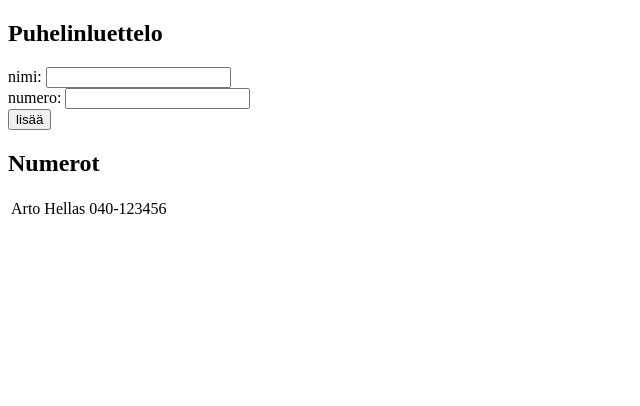
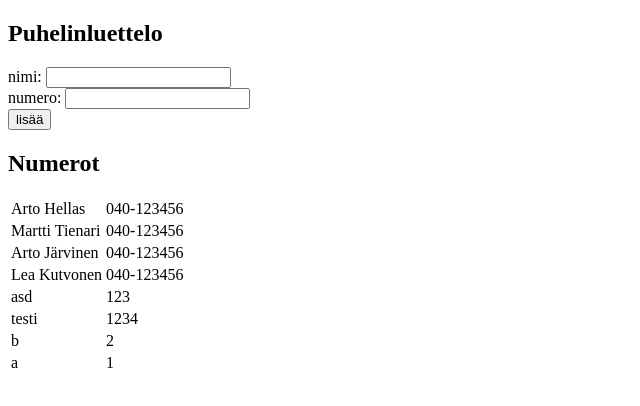
Before and after one commit to Luukalindgren/DTEK2040_2022, a React (Create React App) app in the folder exercise2/phonebook-front/: page / in a window 1280 px wide. Shown: the top 406 px of the page, without its empty margins (0-640 px from the left). Built offline with nearby package versions, Linux system fonts and the light colour scheme; data requests are answered from the project's data file.

Commit message:
2.8 ja 2.9 tehty

```diff
--- /dev/null
+++ b/exercise2/phonebook-front/db.json
@@ -0,0 +1,44 @@
+{
+  "persons": [
+    {
+      "name": "Arto Hellas",
+      "number": "040-123456",
+      "id": 1
+    },
+    {
+      "name": "Martti Tienari",
+      "number": "040-123456",
+      "id": 2
+    },
+    {
+      "name": "Arto Järvinen",
+      "number": "040-123456",
+      "id": 3
+    },
+    {
+      "name": "Lea Kutvonen",
+      "number": "040-123456",
+      "id": 4
+    },
+    {
+      "name": "asd",
+      "number": "123",
+      "id": 5
+    },
+    {
+      "name": "testi",
+      "number": "1234",
+      "id": 6
+    },
+    {
+      "name": "b",
+      "number": "2",
+      "id": 8
+    },
+    {
+      "name": "a",
+      "number": "1",
+      "id": 9
+    }
+  ]
+}
--- a/exercise2/phonebook-front/src/App.js
+++ b/exercise2/phonebook-front/src/App.js
@@ -1,36 +1,52 @@
 import React from 'react';
 import Person from './Person';
+import axios from 'axios';
 
 class App extends React.Component {
   constructor(props) {
     super(props)
     this.state = {
-      persons: [
-        { name: 'Arto Hellas',
-          number: '040-123456'}
-      ],
+      persons: [],
       newName: '',
-      newNumber: ''
+      newNumber: '',
+      id: 0,
     }
+  }
+
+  componentDidMount() {
+    console.log('did mount')
+    axios
+      .get('http://localhost:3001/persons')
+      .then(response => {
+        console.log('promise fulfilled')
+        this.setState({ persons: response.data})
+      })
   }
 
   addPerson = (event) => {
     event.preventDefault()
     const personObject = {
         name: this.state.newName,
-        number: this.state.newNumber
-  }
+        number: this.state.newNumber,
+        id: this.state.persons[this.state.persons.length - 1].id + 1,
+    }
 
     const person = this.state.persons.concat(personObject)
 
     if(this.state.persons.some(x => x.name === personObject.name) || this.state.persons.some(y => y.number === personObject.number)) {
         alert("Person is already in the phonebook!")
     } else {
-    this.setState({
-        persons: person,
-        newName: '',
-        newNumber: '' })
-    }
+      axios
+        .post('http://localhost:3001/persons', personObject)
+        .then(response => {
+          console.log(response)
+          this.setState({
+            persons: person,
+            newName: '',
+            newNumber: '',
+            id: 0 })
+          })
+        }
   }
 
   handleNameChange = (event) => {
--- a/exercise2/phonebook-front/src/index.css
+++ /dev/null
@@ -1,13 +0,0 @@
-body {
-  margin: 0;
-  font-family: -apple-system, BlinkMacSystemFont, 'Segoe UI', 'Roboto', 'Oxygen',
-    'Ubuntu', 'Cantarell', 'Fira Sans', 'Droid Sans', 'Helvetica Neue',
-    sans-serif;
-  -webkit-font-smoothing: antialiased;
-  -moz-osx-font-smoothing: grayscale;
-}
-
-code {
-  font-family: source-code-pro, Menlo, Monaco, Consolas, 'Courier New',
-    monospace;
-}
--- a/exercise2/phonebook-front/src/index.js
+++ b/exercise2/phonebook-front/src/index.js
@@ -1,6 +1,8 @@
 import React from 'react';
 import ReactDOM from 'react-dom';
 import App from './App.js';
+
+
 
 //EN SAANUT SOVELLUSTA RENDERÖITYMÄÄN ILMAN TÄTÄ REACDOM.RENDER() METODIA,
 //VAIKKA OHJEIDEN MUKAAN CLASS:IN SAISI PELKÄLLÄ RENDER()RETURN() JOS EXPORTTAA SEN...
```
Also changed, not shown: exercise2/phonebook-front/package.json (+5 -2 lines), 1 other file (tests, documents, lock files or other folders).
